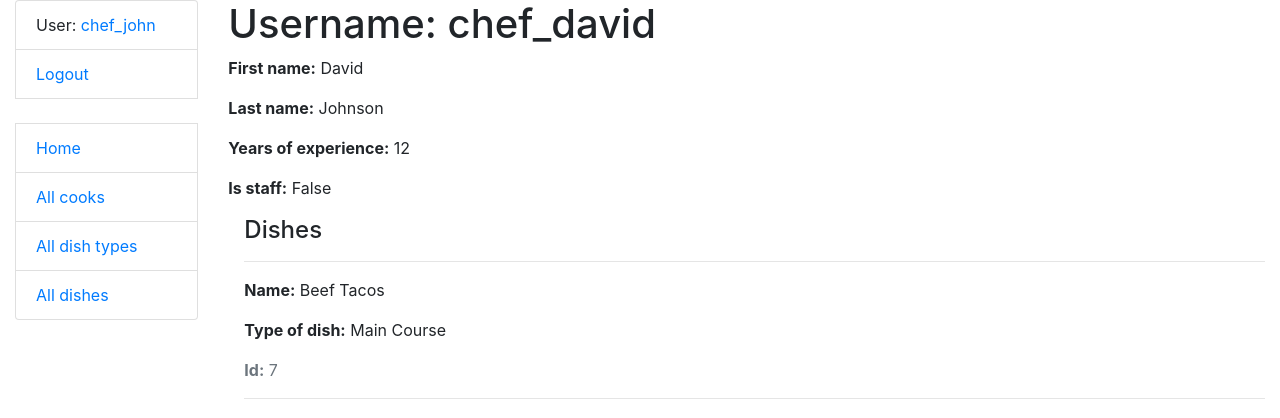
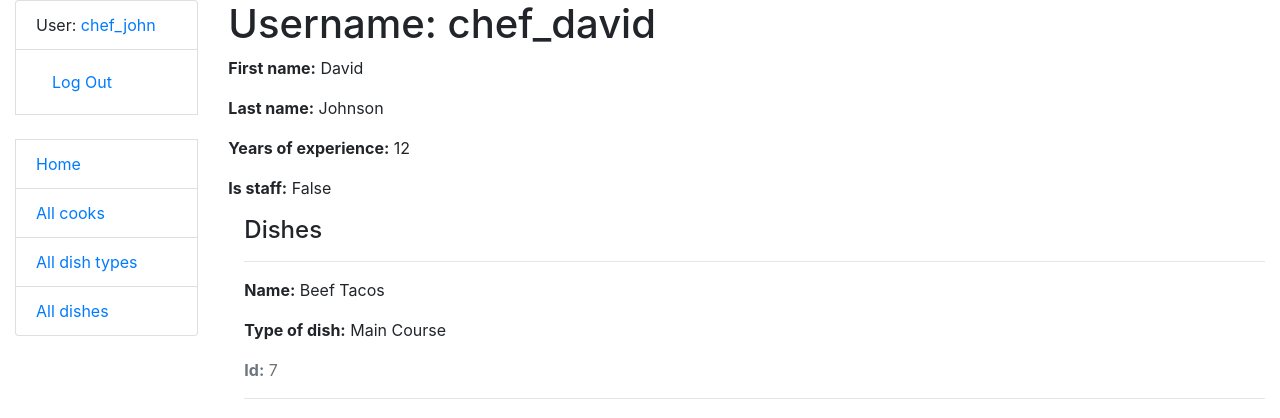
Before and after one commit to Andrey-Dementyev/restaurant-kitchen-service, a Django app: page /accounts/6/ in a window 1280 px wide. Shown: the top 418 px of the page. Run offline with Django 5.2, Linux system fonts and the light colour scheme; a user stored in the database is signed in; data comes from the database, SQL or seed files in the repository.

Commit message:
fix logout

```diff
--- a/templates/includes/sidebar.html
+++ b/templates/includes/sidebar.html
@@ -1,7 +1,12 @@
 <ul class="sidebar-nav list-group">
   {% if user.is_authenticated %}
     <li class="list-group-item">User: <a href="{{ user.get_absolute_url }}">{{ user.get_username }}</a></li>
-    <li class="list-group-item"><a href="{% url 'accounts:logout'%}?next={{request.path}}">Logout</a></li>
+    <li class="list-group-item">
+      <form action="{% url "accounts:logout" %}" method="post" style="margin: 0; padding: 0;">
+        {% csrf_token %}
+        <a class="nav-link link-light" href="#" onclick="this.parentNode.submit();">Log Out</a>
+      </form>
+    </li>
   {% else %}
     <li class="list-group-item"><a href="{% url 'accounts:login'%}?next={{request.path}}">Login</a></li>
   {% endif %}
--- a/templates/registration/logged_out.html
+++ b/templates/registration/logged_out.html
@@ -3,5 +3,5 @@
 {% block content %}
 <p>Logged out!</p>
 
-<a href="{% url 'accounts:logout'%}">Click here to login again.</a>
+<a href="{% url 'accounts:login'%}">Click here to login again.</a>
 {% endblock %}
```
